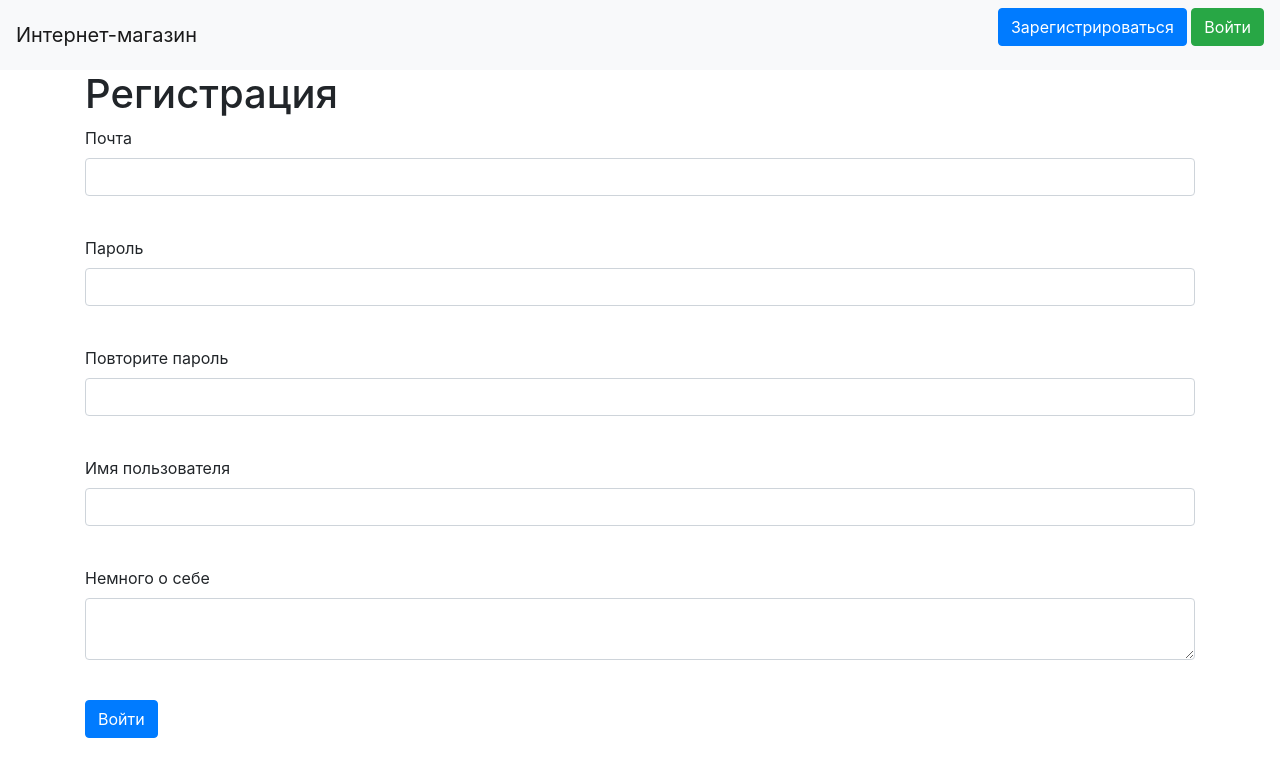
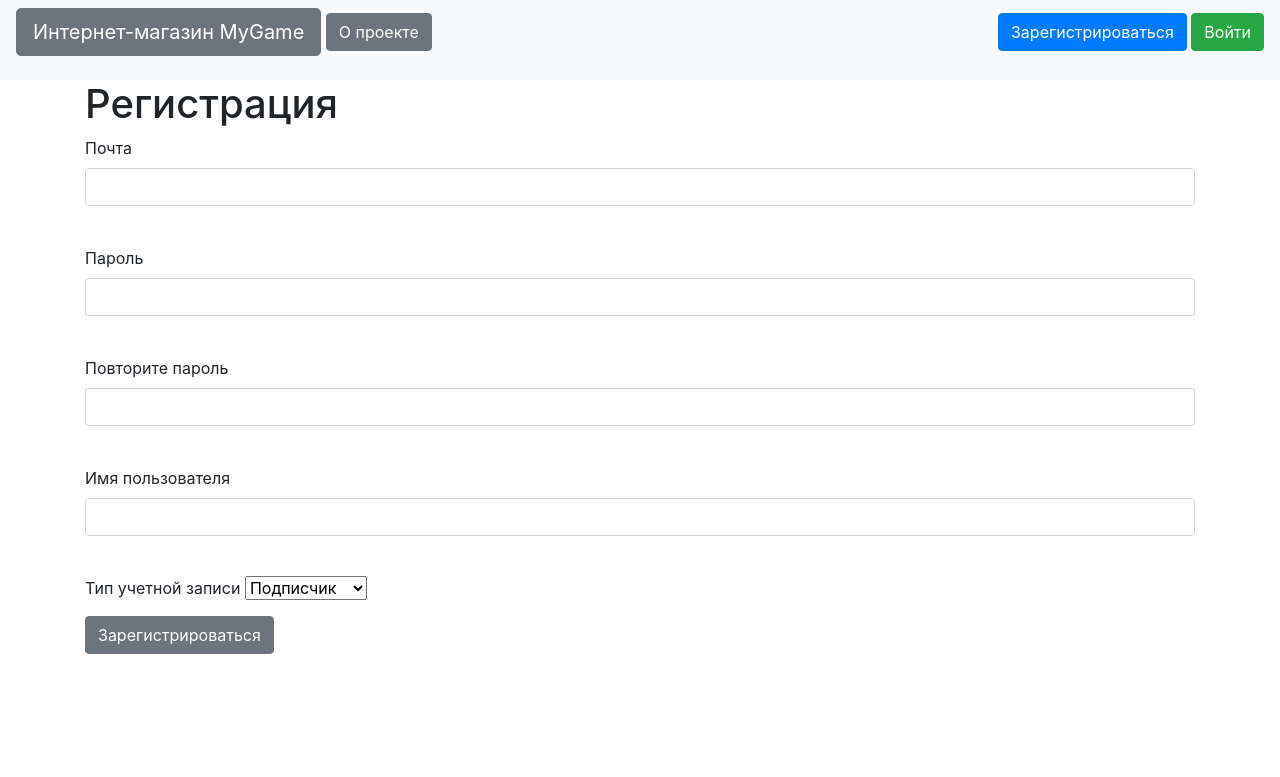
Before and after one commit to dimon-prog/Yandex-Lyceum-WEB_last, a Flask app: page /register in a window 1280 px wide. Shown: the top 777 px of the page. Run offline with Flask 2, Linux system fonts and the light colour scheme; some libraries are stand-ins or nearby versions.

Commit message:
Продвижение

```diff
--- a/forms/user.py
+++ b/forms/user.py
@@ -1,5 +1,5 @@
 from flask_wtf import FlaskForm
-from wtforms import PasswordField, StringField, TextAreaField, SubmitField, EmailField
+from wtforms import PasswordField, StringField, SubmitField, EmailField, SelectField
 from wtforms.fields import BooleanField
 from wtforms.validators import DataRequired
 # from wtforms.fields.html5 import EmailField
@@ -10,8 +10,8 @@ class RegisterForm(FlaskForm):
     password = PasswordField('Пароль', validators=[DataRequired()])
     password_again = PasswordField('Повторите пароль', validators=[DataRequired()])
     name = StringField('Имя пользователя', validators=[DataRequired()])
-    about = TextAreaField("Немного о себе")
-    submit = SubmitField('Войти')
+    role = SelectField('Тип учетной записи', choices=["Подписчик", "Разработчик"])
+    submit = SubmitField('Зарегистрироваться')
 
 
 class LoginForm(FlaskForm):
--- a/main.py
+++ b/main.py
@@ -15,6 +15,9 @@ login_manager = LoginManager()
 login_manager.init_app(app)
 
 
+@app.route("/about_us")
+def about_us():
+    return render_template('about_us.html')
 @app.route("/games/<name>")
 def game(name):
     db_sess = db_session.create_session()
--- a/templates/base.html
+++ b/templates/base.html
@@ -8,11 +8,16 @@
           integrity="sha384-Vkoo8x4CGsO3+Hhxv8T/Q5PaXtkKtu6ug5TOeNV6gBiFeWPGFN9MuhOf23Q9Ifjh"
           crossorigin="anonymous">
     <title>{{title}}</title>
+
 </head>
 <body>
+
 <header>
     <nav class="navbar navbar-light bg-light">
-        <a class="navbar-brand" href="/">Интернет-магазин</a>
+        <p>
+            <a href="#" class="btn btn-lg btn-secondary">Интернет-магазин MyGame</a>
+            <a href="/about_us" class="btn btn-secondary">О проекте</a>
+        </p>
 
         {% if current_user.is_authenticated %}
         <p>
--- a/templates/games.html
+++ b/templates/games.html
@@ -1,7 +1,7 @@
 {% extends "base.html" %}
 
 {% block content %}
-<h1>Добавление новости</h1>
+<h1>Добавление игры</h1>
 <form action="" method="post">
     {{ form.hidden_tag() }}
     <p>
--- a/templates/index.html
+++ b/templates/index.html
@@ -42,7 +42,7 @@
       }
       /* Подпись под изображением */
       .text {
-      color: #ffffff;
+      color: #0000FF;
       font-size: 50px;
       padding: 8px 12px;
       position: absolute;
@@ -130,7 +130,8 @@
   <h1>Список игр</h1>
 
 {% for item in games%}
-<div class="col-md6 border rounded" onclick="location.href='/games/{{ item.title }}';">
+
+<div class="alert alert-danger" role="alert" onclick="location.href='/games/{{ item.title }}';">
     <h2>{{item.title}}</h2>
     <div>
         {{item.content}}
--- a/templates/register.html
+++ b/templates/register.html
@@ -40,16 +40,8 @@
             </p>
         {% endfor %}
     </p>
-    <p>
-        {{ form.about.label }}<br>
-        {{ form.about(class="form-control") }}<br>
-        {% for error in form.about.errors %}
-            <p class="alert alert-danger" role="alert">
-                {{ error }}
-            </p>
-        {% endfor %}
-    </p>
-    <p>{{ form.submit(type="submit", class="btn btn-primary") }}</p>
+    <p>Тип учетной записи {{form.role}}</p>
+    <p>{{ form.submit(type="submit", class="btn btn-secondary") }}</p>
     {{message}}
 </form>
 {% endblock %}
```
Also changed, not shown: templates/about_us.html (added, +11 -0 lines), static/img/snake.jpeg.
